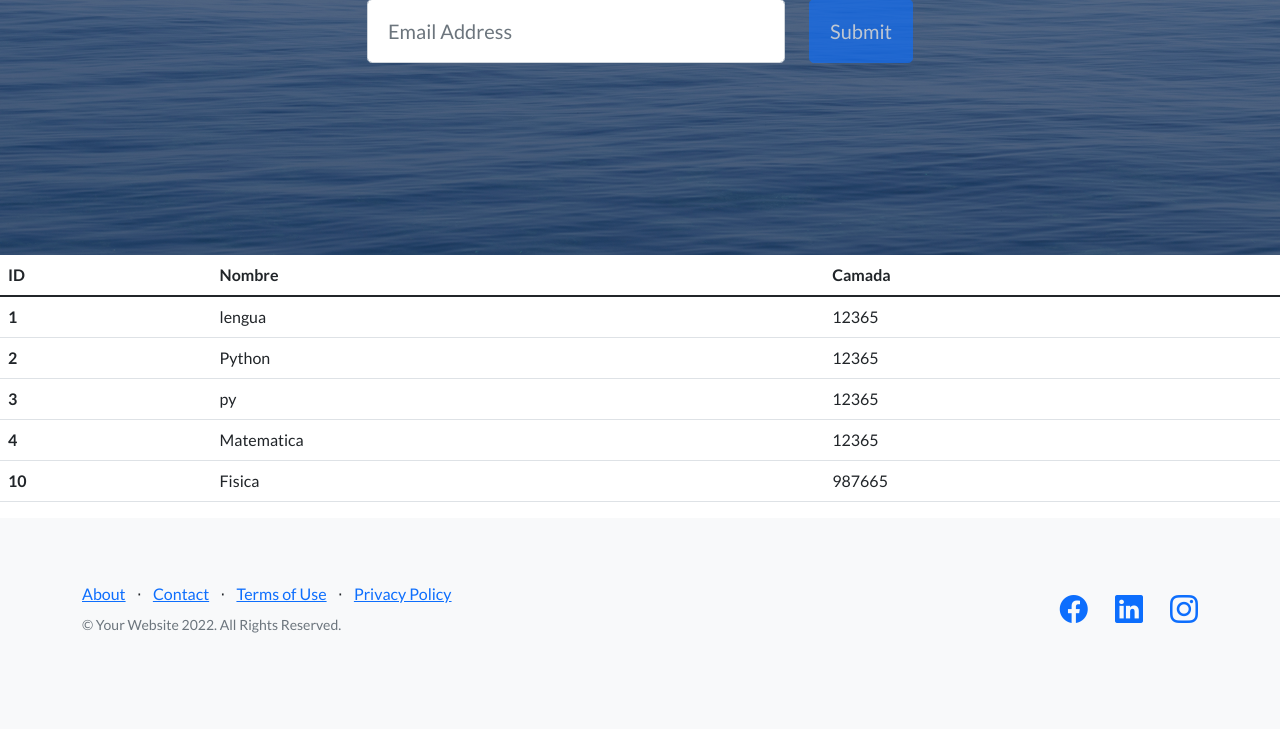
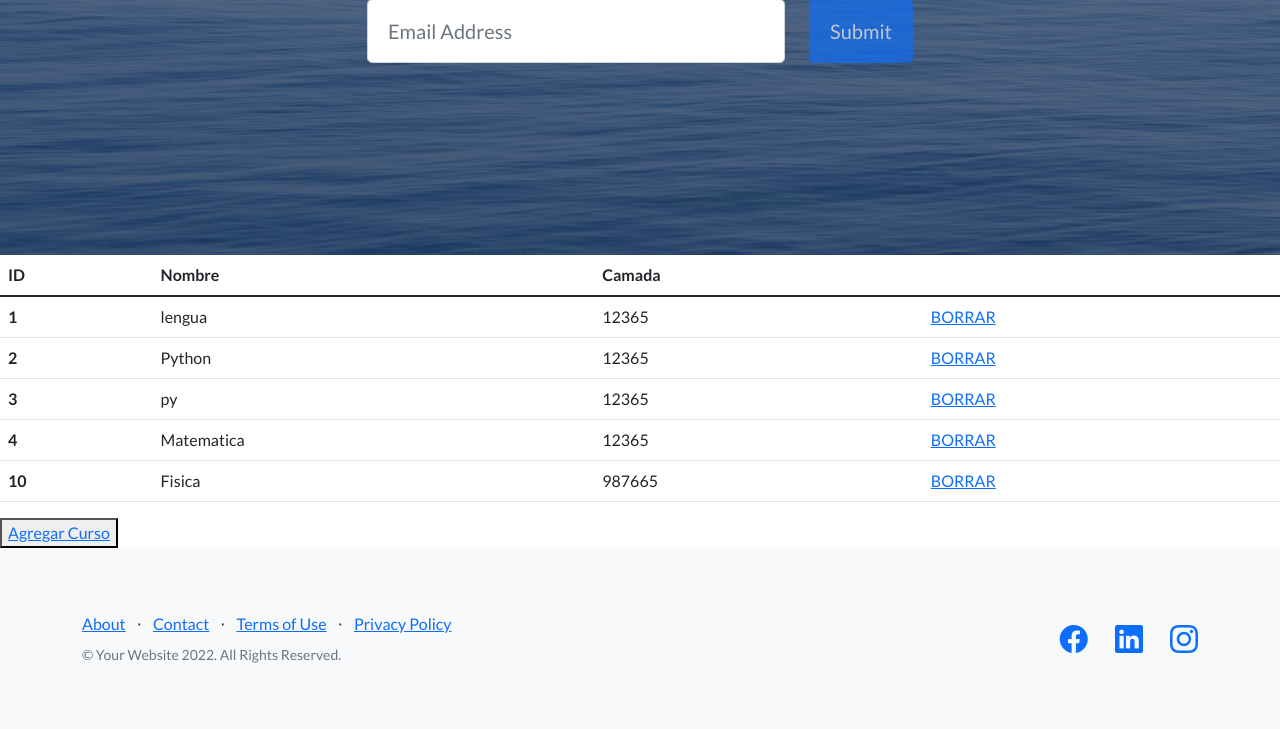
Before and after one commit to tomdrr/repositorio_Django, a Django app: page /app_coder/cursos/ in a window 1280 px wide. Shown: the part 480-1209 px from the top of the page. Before the commit the page ends 1113 px from the top, so only its background shows below. Run offline with Django 4.2, Linux system fonts and the light colour scheme; data comes from the database, SQL or seed files in the repository; both versions use the stored data as it was after the commit; some libraries are stand-ins or nearby versions.

Commit message:
t_final 1

```diff
--- a/proyecto_coder/app_coder/models.py
+++ b/proyecto_coder/app_coder/models.py
@@ -8,6 +8,8 @@ class Curso(models.Model):
     nombre = models.CharField(max_length=40)  #model como va a ser el dataset en la base de datos sql
     camada = models.IntegerField()       #ya creada la app, voy a settings y "registro" la nueva app
 
+    def __str__(self):
+        return f"Nombre: {self.nombre} - Camada: {self.camada}"
 
 class Profesores(models.Model):
 
@@ -15,6 +17,8 @@ class Profesores(models.Model):
     apellido = models.CharField(max_length=40)
     email = models.EmailField()
 
+    def __str__(self):
+        return f"Nombre: {self.nombre} - Apellido: {self.apellido} - Email: {self.email}"
 
 class Alumnos(models.Model):
 
@@ -22,9 +26,14 @@ class Alumnos(models.Model):
     apellido = models.CharField(max_length=40)
     camada = models.IntegerField()
 
+    def __str__(self):
+        return f"Nombre: {self.nombre} - Apellido: {self.apellido} - Camada: {self.camada}"
 
 class Entregable(models.Model):
 
     nombre = models.CharField(max_length=40)
     fecha_entrega = models.DateField()
     entregado = models.BooleanField()
+
+    def __str__(self):
+        return f"Nombre: {self.nombre} - Fecha_entrega: {self.fecha_entrega} - Entregado: {self.entregado}"
--- a/proyecto_coder/app_coder/template/cursos.html
+++ b/proyecto_coder/app_coder/template/cursos.html
@@ -18,9 +18,13 @@
         <th scope="row">{{n.id}}</th>
         <td>{{n.nombre}}</td>
         <td>{{n.camada}}</td>
+        <td><a href="{% url 'elimina_curso'  n.id %}">BORRAR</a></td>
       </tr>
       {% endfor %}
     </tbody>
   </table>
 
+  <button>
+    <a href="alta_curso">Agregar Curso</a>
+  </button>
 {% endblock %}
--- a/proyecto_coder/app_coder/urls.py
+++ b/proyecto_coder/app_coder/urls.py
@@ -13,6 +13,7 @@ urlpatterns = [
     path("alta_curso" , views.curso_formulario),
     path("buscar_curso" , views.buscar_curso),
     path("buscar" , views.buscar),
+    path("elimina_curso/<int:id>" , views.elimina_curso , name="elimina_curso")
 
 
 
--- a/proyecto_coder/app_coder/views.py
+++ b/proyecto_coder/app_coder/views.py
@@ -20,13 +20,13 @@ def cursos(request):
     return HttpResponse(documento)
 
 
-
+"""
 def alta_curso(request, nombre):
     curso= Curso (nombre=nombre , camada = 12365)
     curso.save()
     texto =f"Se guardo en la BD el Curso: {curso.nombre} Camada: {curso.camada}"
     return HttpResponse(texto)
-
+"""
 
 def alumnos(request):
     return render(request , "alumnos.html")
@@ -74,3 +74,14 @@ def buscar (request):
         return render(request , "resultado_busqueda.html", {"cursos": cursos})
     else:
         return HttpResponse("No se encontro el curso")
+
+
+
+
+def elimina_curso(request , id):
+
+    curso = Curso.objects.get(id=id)
+    curso.delete()
+
+    curso = Curso.objects.all()
+    return render(request , "cursos.html" , {"cursos": curso})
```
Also changed, not shown: proyecto_coder/db.sqlite3.
